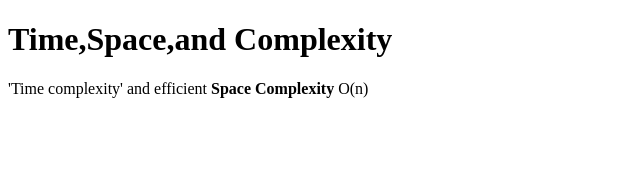
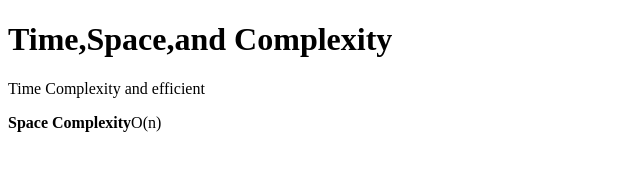
Before and after one commit to acciojob/time-and-space-complexity-Premkrishna-harale, a website: page main.html in a window 1280 px wide. Shown: the whole page, without its empty margins (0-640 px from the left). Drawn offline with Linux system fonts and the light colour scheme.

Commit message:
created a submission

```diff
--- a/main.html
+++ b/main.html
@@ -3,16 +3,14 @@
 <html>
 
 <head>
-	<link rel="stylesheet" href="styles.css">
+
 </head>
 
 <body>
 	<!-- the entire body must be written by student -->
-	<h1> Time,Space,and Complexity</h1>
-	<p1>'Time complexity' and efficient</p1>
-	<p2><b>Space Complexity </b>O(n)</p2>
-    <script type="text/javascript" src="./script.js">
-</script>
+	<h1>Time,Space,and Complexity</h1>
+	<p>Time Complexity and efficient</p>
+	<p><b>Space Complexity</b>O(n)</p>
 
 </body>
 
```
